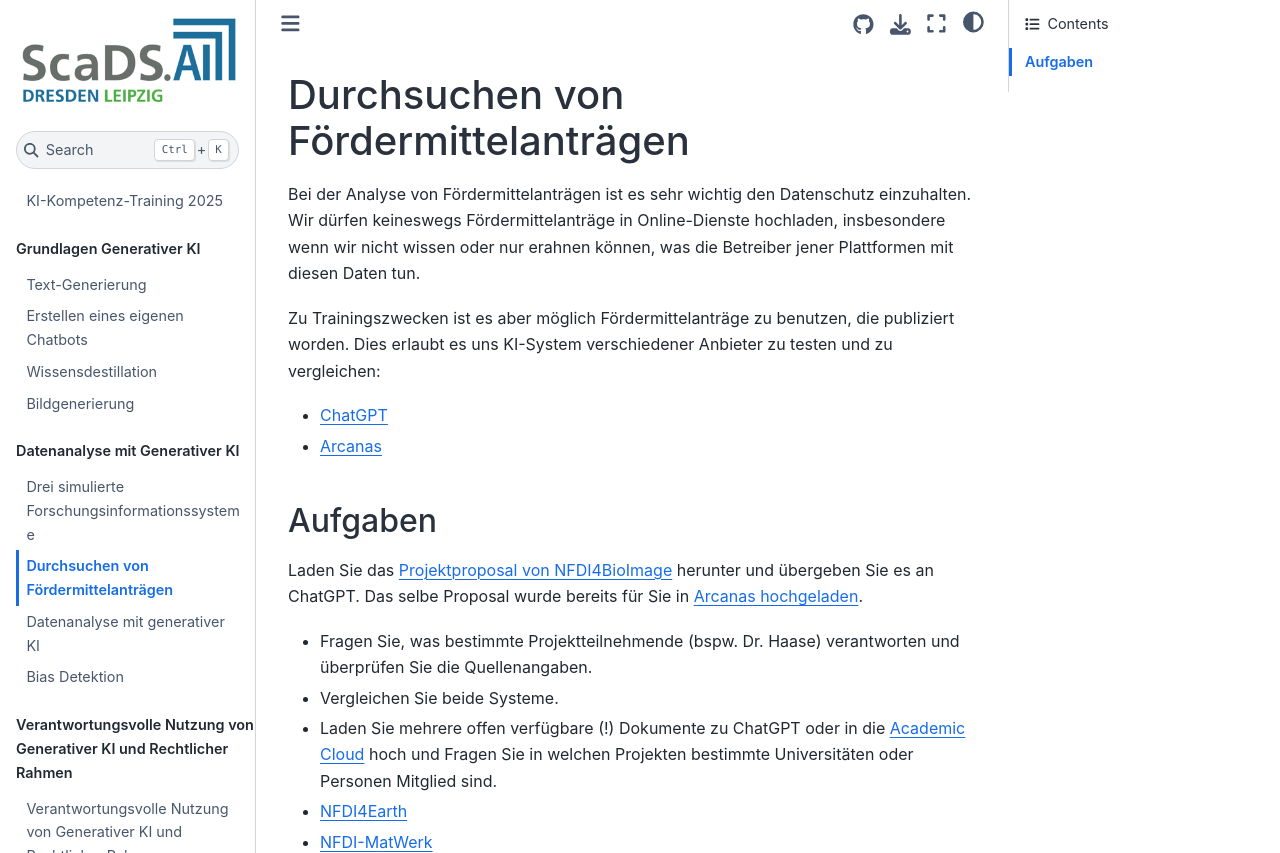
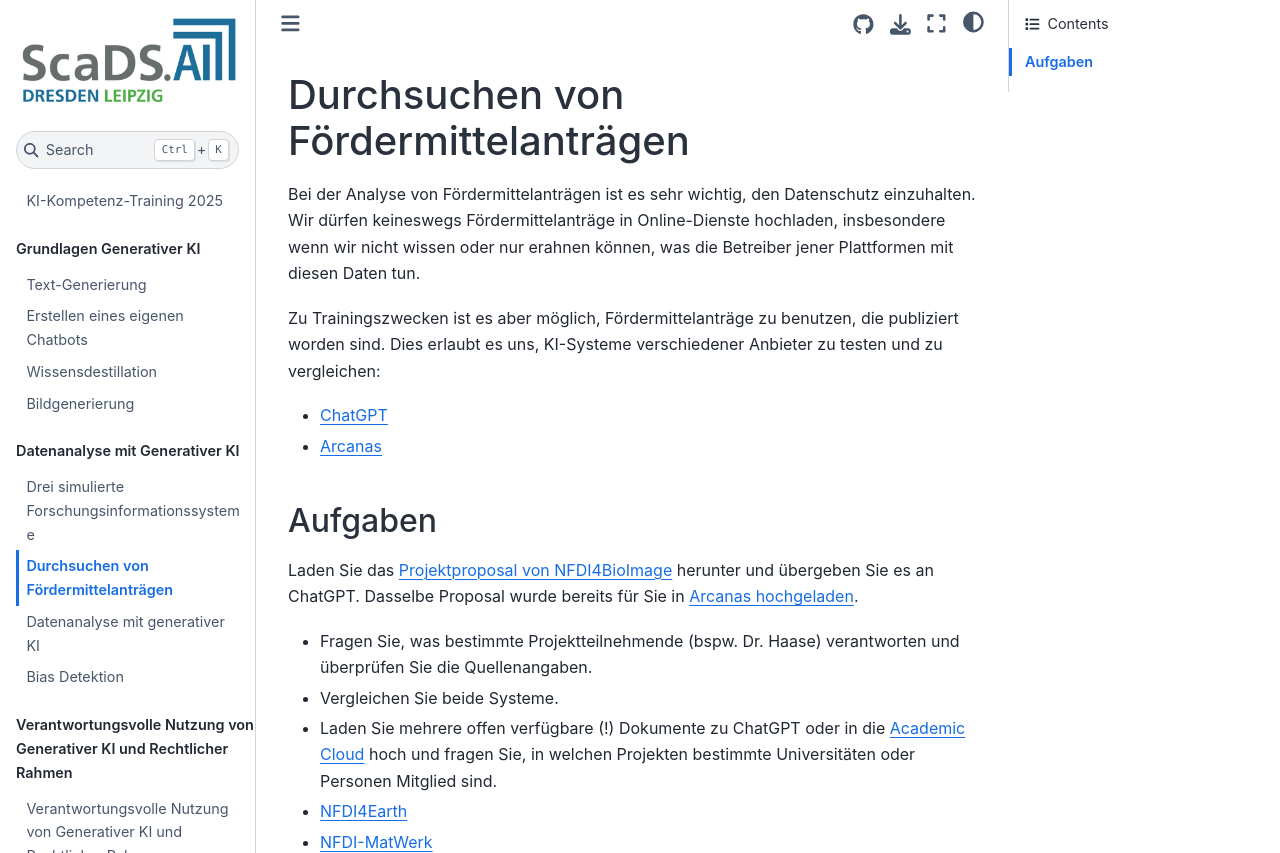
Before and after one commit to ScaDS/ki-kompetenz-training-2025, a Jupyter Book: the page built from session2/proposal_durchsuchen.md, in a window 1280 px wide and 1279 px high. Shown: the top 853 px of the window. Built offline with Jupyter Book 1.0.4 settings and Sphinx 7.4.7 and the Sphinx Book theme 1.1.4, drawn with Linux system fonts in a browser that asks for light colours.

Commit message:
Added missing commas, corrected "worden" to "worden sind", "das selbe" to "dasselbe", "KI-System" to "KI-Systeme", and fixed capitalization of "fragen".

```diff
--- a/session2/proposal_durchsuchen.md
+++ b/session2/proposal_durchsuchen.md
@@ -1,18 +1,18 @@
 # Durchsuchen von Fördermittelanträgen
 
-Bei der Analyse von Fördermittelanträgen ist es sehr wichtig den Datenschutz einzuhalten. Wir dürfen keineswegs Fördermittelanträge in Online-Dienste hochladen, insbesondere wenn wir nicht wissen oder nur erahnen können, was die Betreiber jener Plattformen mit diesen Daten tun.
+Bei der Analyse von Fördermittelanträgen ist es sehr wichtig, den Datenschutz einzuhalten. Wir dürfen keineswegs Fördermittelanträge in Online-Dienste hochladen, insbesondere wenn wir nicht wissen oder nur erahnen können, was die Betreiber jener Plattformen mit diesen Daten tun.
 
-Zu Trainingszwecken ist es aber möglich Fördermittelanträge zu benutzen, die publiziert worden. Dies erlaubt es uns KI-System verschiedener Anbieter zu testen und zu vergleichen:
+Zu Trainingszwecken ist es aber möglich, Fördermittelanträge zu benutzen, die publiziert worden sind. Dies erlaubt es uns, KI-Systeme verschiedener Anbieter zu testen und zu vergleichen:
 * [ChatGPT](https://chat.openai.com/)
 * [Arcanas](https://chat-ai.academiccloud.de/arcanas/)
 
 ## Aufgaben
 
-Laden Sie das [Projektproposal von NFDI4BioImage](https://zenodo.org/records/13168693) herunter und übergeben Sie es an ChatGPT. Das selbe Proposal wurde bereits für Sie in [Arcanas hochgeladen](https://chat-ai.academiccloud.de/chat?model=meta-llama-3.1-8b-rag&arcana=robert.haase01%2Ftest&arcana_key=QzJaWUozTlRtVTBxU0ZmSjBaWTZyamcwNUtJcFQ2eXN5YzV3OEdweUROWT0%3D).
+Laden Sie das [Projektproposal von NFDI4BioImage](https://zenodo.org/records/13168693) herunter und übergeben Sie es an ChatGPT. Dasselbe Proposal wurde bereits für Sie in [Arcanas hochgeladen](https://chat-ai.academiccloud.de/chat?model=meta-llama-3.1-8b-rag&arcana=robert.haase01%2Ftest&arcana_key=QzJaWUozTlRtVTBxU0ZmSjBaWTZyamcwNUtJcFQ2eXN5YzV3OEdweUROWT0%3D).
 * Fragen Sie, was bestimmte Projektteilnehmende (bspw. Dr. Haase) verantworten und überprüfen Sie die Quellenangaben.
 * Vergleichen Sie beide Systeme.
 
-* Laden Sie mehrere offen verfügbare (!) Dokumente zu ChatGPT oder in die [Academic Cloud](https://chat-ai.academiccloud.de/arcanas/) hoch und Fragen Sie in welchen Projekten bestimmte Universitäten oder Personen Mitglied sind.
+* Laden Sie mehrere offen verfügbare (!) Dokumente zu ChatGPT oder in die [Academic Cloud](https://chat-ai.academiccloud.de/arcanas/) hoch und fragen Sie, in welchen Projekten bestimmte Universitäten oder Personen Mitglied sind.
 * [NFDI4Earth](https://zenodo.org/records/5718944)
 * [NFDI-MatWerk](https://zenodo.org/records/5112848)
 * [NFDI4Objects](https://zenodo.org/records/10409228)
```
